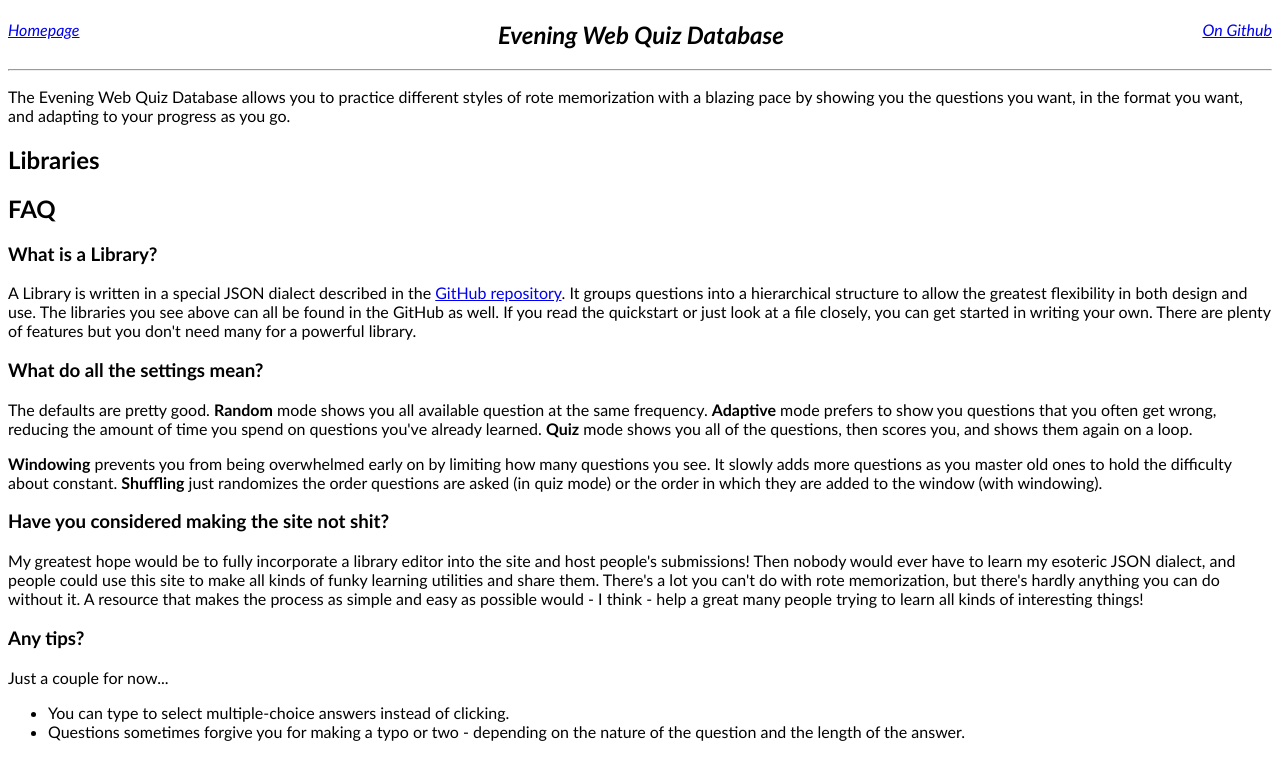
After one commit to Digit112/Web-Quiz, a Flask app: template templates/homepage.html in a window 1280 px wide. The commit adds this page. Shown: the top 780 px of the page. Run offline with Flask 3, Linux system fonts and the light colour scheme; the template is opened without the code that fills it, so the values that code supplies are empty.

Commit message:
Added flask code for serving libraries

```diff
--- a/app.py
+++ b/app.py
@@ -0,0 +1,31 @@
+from flask import Flask, render_template, send_from_directory, url_for
+
+import os
+import urllib.parse
+
+class Library:
+	def __init__(self, author, name):
+		self.author = author
+		self.name = name
+
+		self.link = url_for("library", author=urllib.parse.quote_plus(author), name=urllib.parse.quote_plus(name))
+
+app = Flask(__name__)
+
+@app.route("/")
+def homepage():
+	libraries = []
+
+	authors = os.listdir("Libraries")
+	for author in authors:
+		print(author)
+		authors_libraries = os.listdir(f"Libraries/{author}")
+
+		for library in authors_libraries:
+			libraries.append(Library(author, library))
+
+	return render_template("homepage.html", libraries=libraries)
+
+@app.route("/library")
+def library():
+	return render_template("library.html")
--- /dev/null
+++ b/templates/homepage.html
@@ -0,0 +1,58 @@
+<!DOCTYPE html>
+<html>
+	<head>
+		<title>Evening Web Quiz</title>
+		<meta charset="UTF-8">
+		<meta http-equiv="content-type" content="text/html; charset=UTF-8">
+		<meta name="viewport" content="width=device-width, initial-scale=1">
+
+		<link rel="stylesheet" href="{{ url_for('static', filename='index.css') }}">
+	</head>
+	<body>
+		<article>
+			<span style="float: left;">
+				<i><a href="/">Homepage</a></i>
+			</span>
+			<span style="float: right;">
+				<i><a href="https://github.com/digit112/Web-Quiz">On Github</a></i>
+			</span>
+			<h1><i>Evening Web Quiz Database</i></h1>
+			<hr>
+
+			<p>The Evening Web Quiz Database allows you to practice different styles of rote memorization with a blazing pace by showing you the questions you want, in the format you want, and adapting to your progress as you go.</p>
+
+			<h2>Libraries</h2>
+
+			<ul>
+				{% for library in libraries %}
+					<li><a href="{{ library.link }}"><b>{{ library.name }}</b> by <b>{{ library.author }}</b></a></li>
+				{% endfor %}
+			</ul>
+
+			<h2>FAQ</h2>
+
+			<h3>What is a Library?</h3>
+
+			<p>A Library is written in a special JSON dialect described in the <a href="https://github.com/digit112/Web-Quiz">GitHub repository</a>. It groups questions into a hierarchical structure to allow the greatest flexibility in both design and use. The libraries you see above can all be found in the GitHub as well. If you read the quickstart or just look at a file closely, you can get started in writing your own. There are plenty of features but you don't need many for a powerful library.</p>
+
+			<h3>What do all the settings mean?</h3>
+
+			<p>The defaults are pretty good. <b>Random</b> mode shows you all available question at the same frequency. <b>Adaptive</b> mode prefers to show you questions that you often get wrong, reducing the amount of time you spend on questions you've already learned. <b>Quiz</b> mode shows you all of the questions, then scores you, and shows them again on a loop.</p>
+
+			<p><b>Windowing</b> prevents you from being overwhelmed early on by limiting how many questions you see. It slowly adds more questions as you master old ones to hold the difficulty about constant. <b>Shuffling</b> just randomizes the order questions are asked (in quiz mode) or the order in which they are added to the window (with windowing).</p>
+
+			<h3>Have you considered making the site not shit?</h3>
+
+			<p>My greatest hope would be to fully incorporate a library editor into the site and host people's submissions! Then nobody would ever have to learn my esoteric JSON dialect, and people could use this site to make all kinds of funky learning utilities and share them. There's a lot you can't do with rote memorization, but there's hardly anything you can do without it. A resource that makes the process as simple and easy as possible would - I think - help a great many people trying to learn all kinds of interesting things!</p>
+
+			<h3>Any tips?</h3>
+
+			Just a couple for now...
+
+			<ul>
+				<li>You can type to select multiple-choice answers instead of clicking.</li>
+				<li>Questions sometimes forgive you for making a typo or two - depending on the nature of the question and the length of the answer.</li>
+			</ul>
+		</article>
+	</body>
+</html>
```
Also changed, not shown: templates/library.html (renamed from index.html, +6 -3 lines), Testing Libraries/Error Quiz.json (renamed from Libraries/ekobadd/Error Quiz.json), Testing Libraries/Quickstart-Library.json (renamed from Libraries/ekobadd/Quickstart-Library.json), Testing Libraries/Test-Quiz.json (renamed from Libraries/ekobadd/Test-Quiz.json), static/index.css (renamed from index.css).
